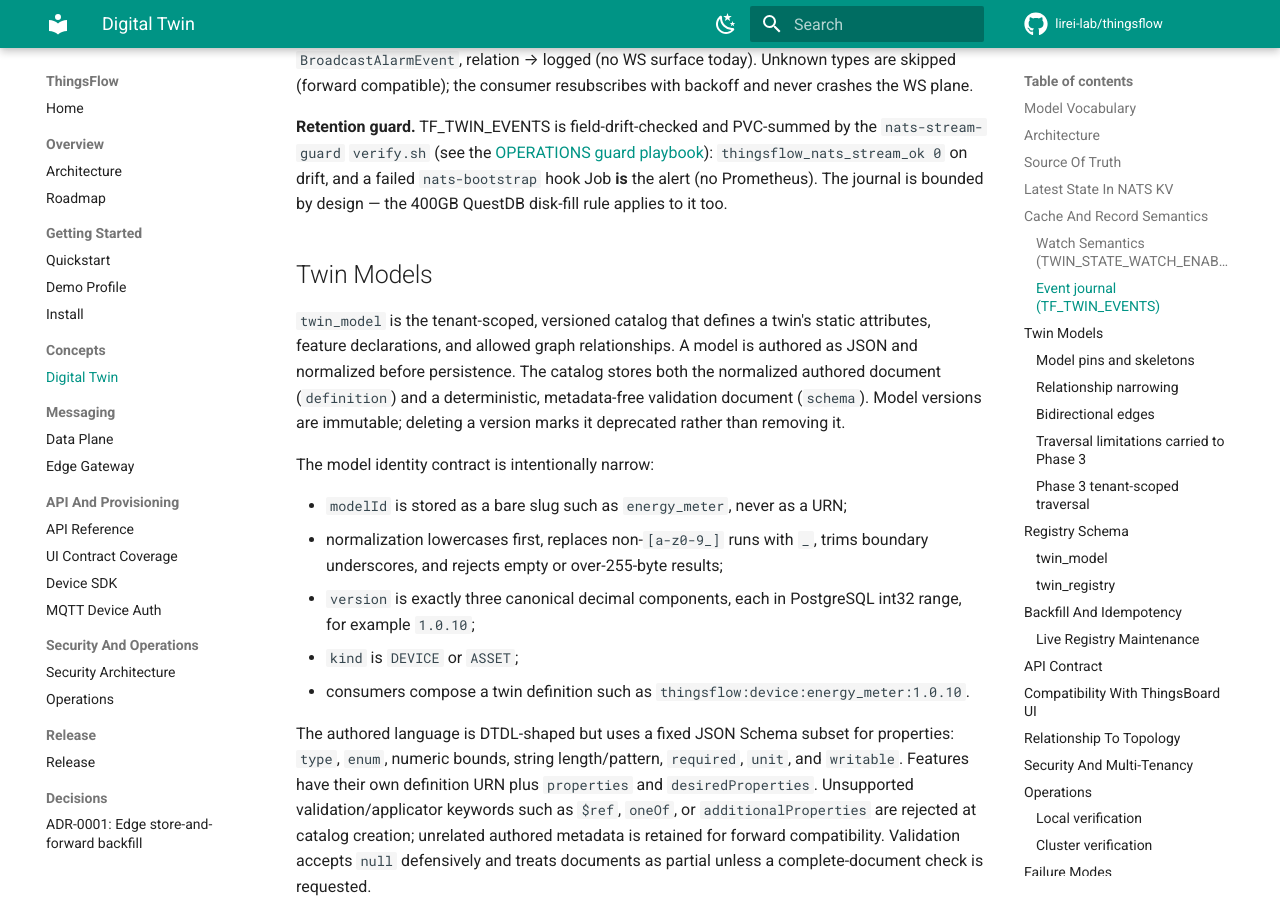
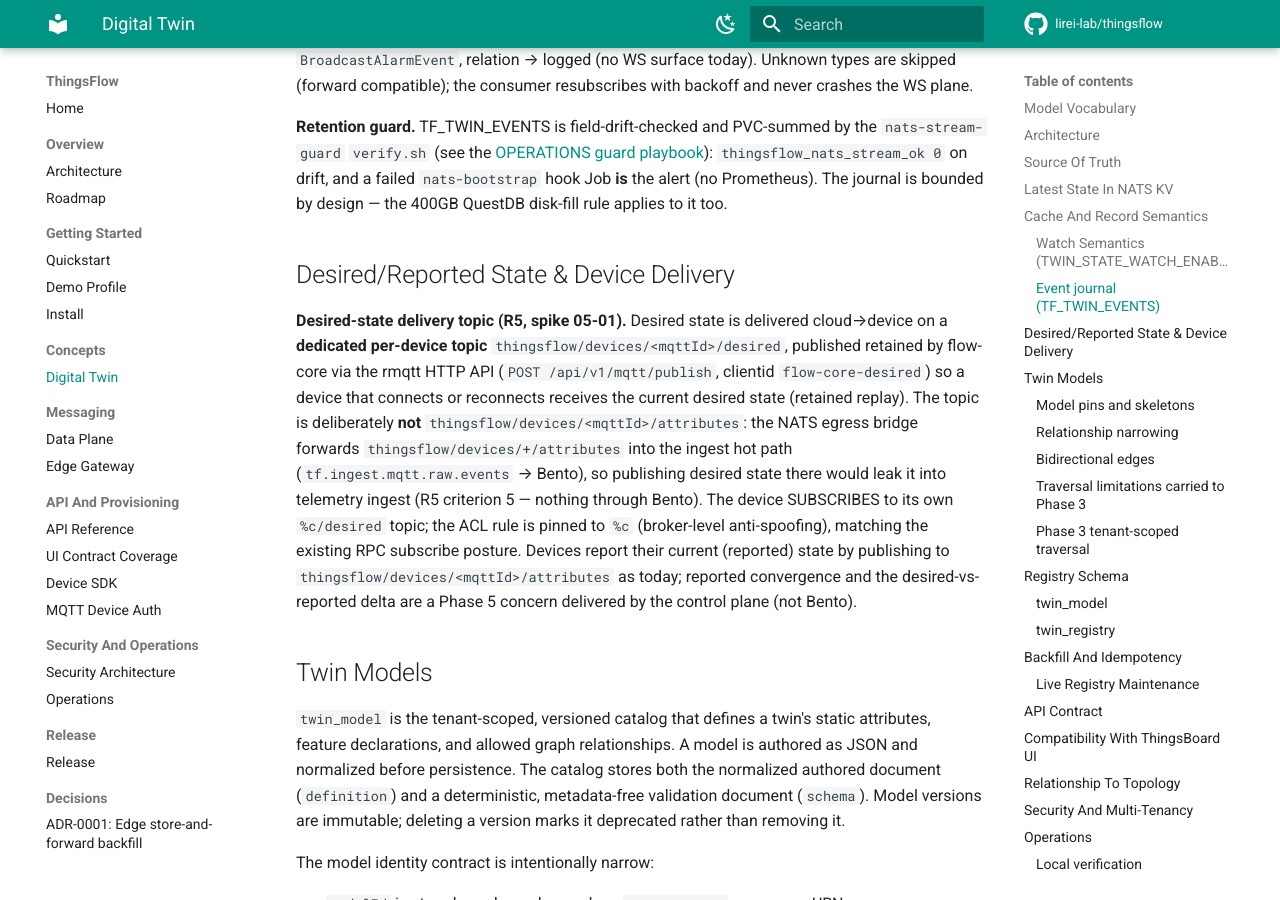
Before and after one commit to lirei-lab/thingsflow, an MkDocs documentation site: the page built from docs/DIGITAL_TWIN.md, in a window 1280 px wide and 900 px high, scrolled down 5271 px. Built offline with MkDocs 1.6.1 and Material for MkDocs 9.7.7, drawn with Linux system fonts in a browser that asks for light colours; comment, search, counter and statistics services are not loaded.

Commit message:
feat(legion): execute plan 05-01 — spike: rmqtt retained + ACL for desired-state delivery
Phase 5: Desired/Reported State & Device Delivery
Wave: 1
Requirements: R5

- Device SUBSCRIBE rule thingsflow/devices/%c/desired added to docker + helm ACL (in sync)
- Dedicated .../desired topic avoids the NATS egress bridge (thingsflow/devices/+/attributes -> raw.events) so desired state never leaks into the ingest hot path (R5 criterion 5)
- RPC subscribe/publish rules aligned to fix pre-existing local-compose ACL drift
- DIGITAL_TWIN desired/reported delivery section + spike RESULT/SUMMARY

Co-Authored-By: GitHub Copilot <noreply@github.com>

```diff
--- a/docs/DIGITAL_TWIN.md
+++ b/docs/DIGITAL_TWIN.md
@@ -244,6 +244,24 @@ the `nats-stream-guard` `verify.sh` (see the [OPERATIONS guard
 playbook](OPERATIONS.md)): `thingsflow_nats_stream_ok 0` on drift, and a failed
 `nats-bootstrap` hook Job **is** the alert (no Prometheus). The journal is
 bounded by design — the 400GB QuestDB disk-fill rule applies to it too.
+
+## Desired/Reported State & Device Delivery
+
+**Desired-state delivery topic (R5, spike 05-01).** Desired state is delivered
+cloud→device on a **dedicated per-device topic**
+`thingsflow/devices/<mqttId>/desired`, published retained by flow-core via the
+rmqtt HTTP API (`POST /api/v1/mqtt/publish`, clientid `flow-core-desired`) so a
+device that connects or reconnects receives the current desired state (retained
+replay). The topic is deliberately **not** `thingsflow/devices/<mqttId>/attributes`:
+the NATS egress bridge forwards `thingsflow/devices/+/attributes` into the
+ingest hot path (`tf.ingest.mqtt.raw.events` → Bento), so publishing desired
+state there would leak it into telemetry ingest (R5 criterion 5 — nothing
+through Bento). The device SUBSCRIBES to its own `%c/desired` topic; the ACL
+rule is pinned to `%c` (broker-level anti-spoofing), matching the existing RPC
+subscribe posture. Devices report their current (reported) state by publishing
+to `thingsflow/devices/<mqttId>/attributes` as today; reported convergence and
+the desired-vs-reported delta are a Phase 5 concern delivered by the
+control plane (not Bento).
 
 ## Twin Models
 
```
Also changed, not shown: 2 other files.
